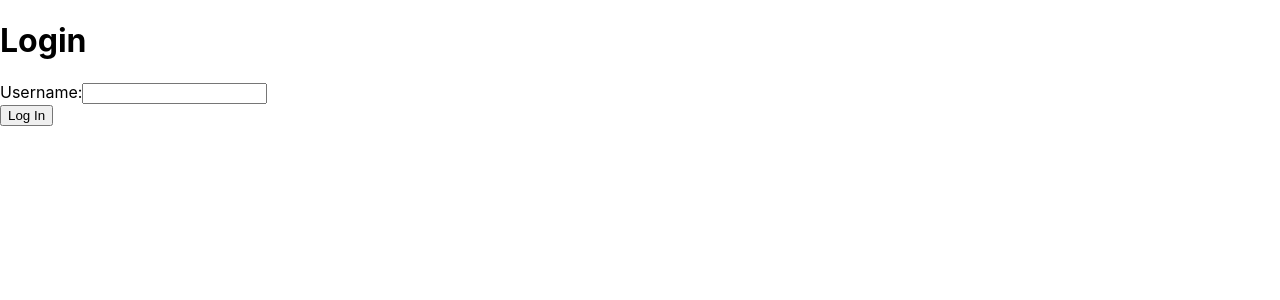
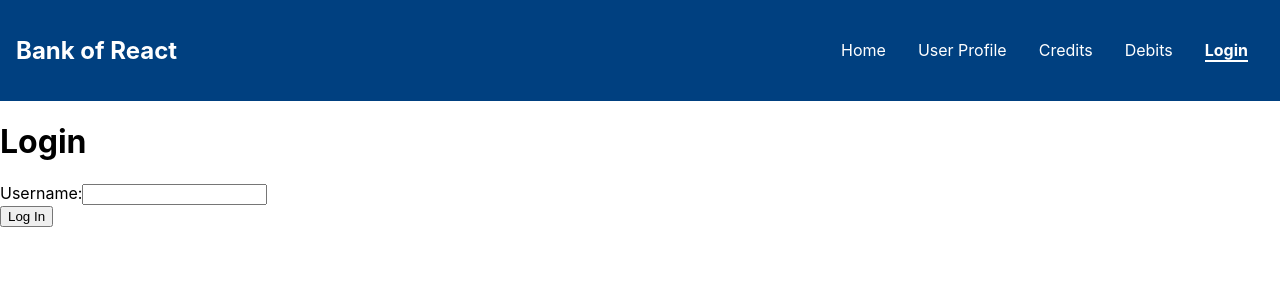
Before and after one commit to olti2803/bank-of-react, a React (Create React App) app: page /login in a window 1280 px wide. Shown: the top 300 px of the page. Built offline with nearby package versions, Linux system fonts and the light colour scheme; no server answers.

Commit message:
basic navbar component

```diff
--- a/src/App.js
+++ b/src/App.js
@@ -6,6 +6,7 @@ import UserProfile from "./components/UserProfile";
 import Login from "./components/Login";
 import Credits from "./components/Credits";
 import Debits from "./components/Debits";
+import Navbar from "./components/Navbar";
 
 function App() {
   const [accountBalance, setAccountBalance] = useState(0);
@@ -103,6 +104,7 @@ function App() {
 
   return (
     <Router>
+      <Navbar />
       <Routes>
         <Route
           exact
--- /dev/null
+++ b/src/components/Navbar.css
@@ -0,0 +1,30 @@
+.navbar {
+  display: flex;
+  justify-content: space-between;
+  align-items: center;
+  padding: 1rem;
+  background-color: #004080; /* Dark blue background */
+  color: white;
+}
+
+.nav-links a {
+  color: white;
+  text-decoration: none;
+  margin: 0 1rem;
+}
+
+.nav-links .active {
+  font-weight: bold;
+  border-bottom: 2px solid white;
+}
+
+/* Responsive Design */
+@media (max-width: 600px) {
+  .navbar h1 {
+    font-size: 1.2rem;
+  }
+  .nav-links a {
+    font-size: 0.9rem;
+    margin: 0 0.5rem;
+  }
+}
--- /dev/null
+++ b/src/components/Navbar.js
@@ -0,0 +1,30 @@
+import React from "react";
+import { Link, NavLink } from "react-router-dom";
+import "./Navbar.css";
+
+function Navbar() {
+  return (
+    <nav className="navbar">
+      <h1>Bank of React</h1>
+      <div className="nav-links">
+        <NavLink exact to="/" activeClassName="active">
+          Home
+        </NavLink>
+        <NavLink to="/userProfile" activeClassName="active">
+          User Profile
+        </NavLink>
+        <NavLink to="/credits" activeClassName="active">
+          Credits
+        </NavLink>
+        <NavLink to="/debits" activeClassName="active">
+          Debits
+        </NavLink>
+        <NavLink to="/login" activeClassName="active">
+          Login
+        </NavLink>
+      </div>
+    </nav>
+  );
+}
+
+export default Navbar;
```
